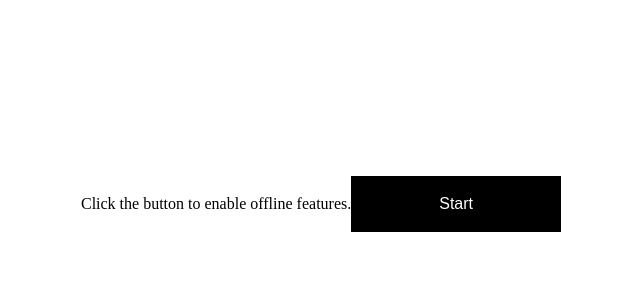
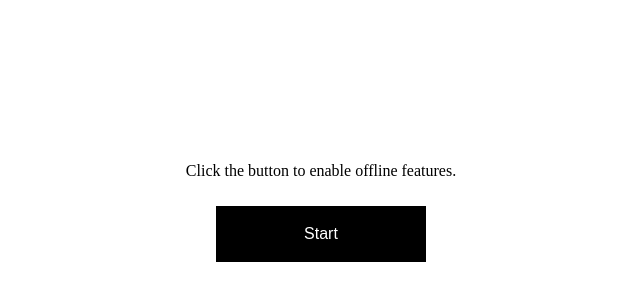
Before and after one commit to berdi00/video-navigator, a React (Vite) app: page / in a window 1280 px wide. Shown: the part 196-496 px from the top of the page, without its empty margins (319-959 px from the left). Built offline with nearby package versions, Linux system fonts and the light colour scheme.

Commit message:
fix: style

```diff
--- a/src/assets/styles/base.css
+++ b/src/assets/styles/base.css
@@ -15,6 +15,8 @@ body {
 	height: 100vh;
 	display: flex;
 	justify-content: center;
+	flex-direction: column;
+	gap: 10px;
 	margin-top: auto;
 	align-items: center;
 }
```
